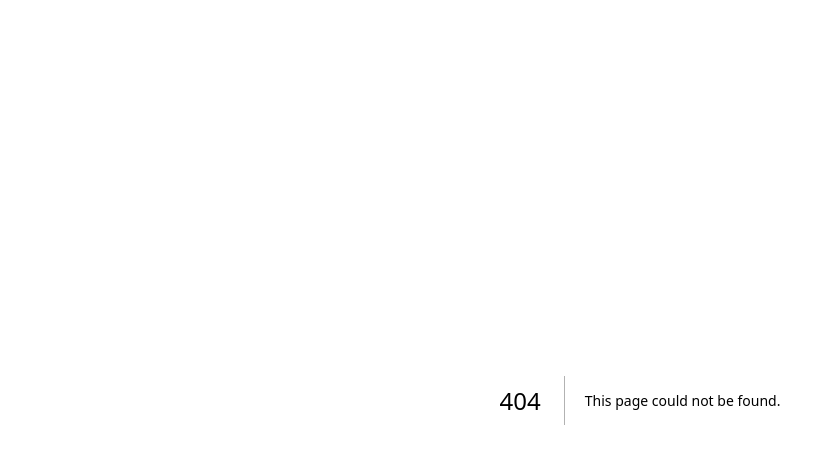
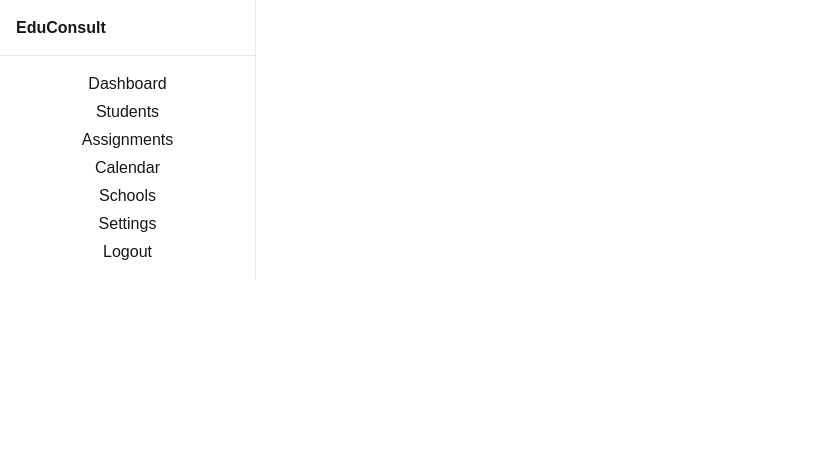
Before and after one commit to cruse-charles/EduConsult, a Next.js app: page /dashboard in a window 1280 px wide. Before the commit this address had no page. Shown: the top 464 px of the page, without its empty margins (0-826 px from the left). Built offline with nearby package versions, Linux system fonts and the light colour scheme.

Commit message:
created sidebar

```diff
--- /dev/null
+++ b/app/components/Sidebar.tsx
@@ -0,0 +1,54 @@
+import Link from 'next/link'
+
+const Sidebar = () => {
+  return (
+    <div className="hidden lg:flex flex-col w-64 border-r bg-muted/40">
+        <div className="flex h-14 items-center border-b px-4">
+        <Link href="/" className="flex items-center gap-2 font-semibold">
+            <span>EduConsult</span>
+        </Link>
+        </div>
+        <nav className="flex-1 p-4">
+            <div className="grid gap-1">
+                <Link href="/dashboard">
+                <button className="w-full justify-start gap-2">
+                    Dashboard
+                </button>
+                </Link>
+                <Link href="/dashboard/students">
+                <button className="w-full justify-start gap-2">
+                    Students
+                </button>
+                </Link>
+                <Link href="/dashboard/assignments">
+                <button className="w-full justify-start gap-2">
+                    Assignments
+                </button>
+                </Link>
+                <Link href="/dashboard/calendar">
+                <button className="w-full justify-start gap-2">
+                    Calendar
+                </button>
+                </Link>
+                <Link href="/dashboard/schools">
+                <button className="w-full justify-start gap-2">
+                    Schools
+                </button>
+                </Link>
+                <Link href="/dashboard/settings">
+                <button className="w-full justify-start gap-2">
+                    Settings
+                </button>
+                </Link>
+                <Link href="/logout">
+                <button className="w-full justify-start gap-2">
+                    Logout
+                </button>
+                </Link>
+            </div>
+        </nav>
+    </div>
+  )
+}
+
+export default Sidebar
--- /dev/null
+++ b/app/dashboard/page.tsx
@@ -0,0 +1,12 @@
+import Link from "next/link"
+import Sidebar from "../components/Sidebar"
+
+const page = () => {
+  return (
+    <div>
+        <Sidebar />
+    </div>
+  )
+}
+
+export default page
```
